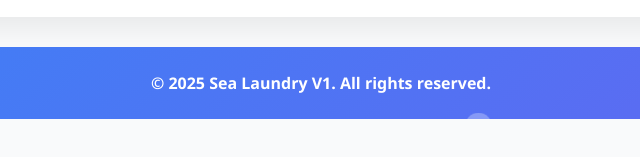
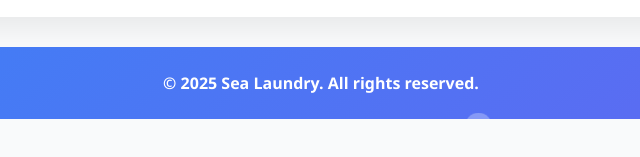
Before and after one commit to My-data-file/Share, a plain HTML site: page User.html in a window 1280 px wide. Shown: the part 640-797 px from the top of the page, 319-959 px from the left. Drawn offline with Linux system fonts and the light colour scheme.

Commit message:
Update User.html

```diff
--- a/User.html
+++ b/User.html
@@ -33,8 +33,10 @@ header {
 }
 .logo { width:80px; height:80px; margin-right:25px; }
 .logo img {
-  width:80px; height:80px;
+  width:80px;
+  height:80px;
   display:block;
+  margin:0 auto; /* <-- tambahkan baris ini */
   border-radius:50%;
   object-fit:cover;
   background:#facc15;
@@ -469,7 +471,7 @@ footer p { margin: 5px 0; font-weight:600; }
 <div id="toast">Pesanan berhasil dikirim!</div>
 
 <footer>
-  <p>&copy; 2025 Sea Laundry V1. All rights reserved.</p>
+  <p>&copy; 2025 Sea Laundry. All rights reserved.</p>
 </footer>
 
 <script>
```
